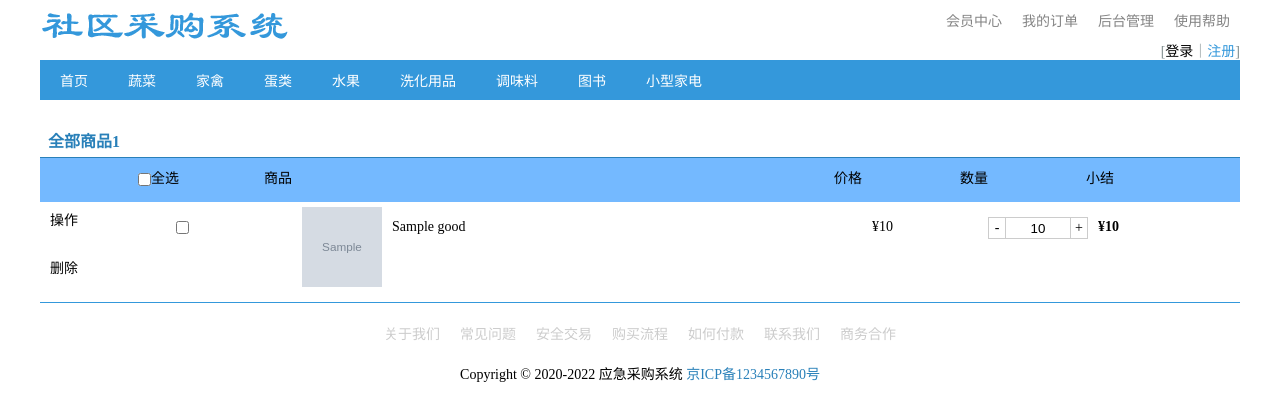
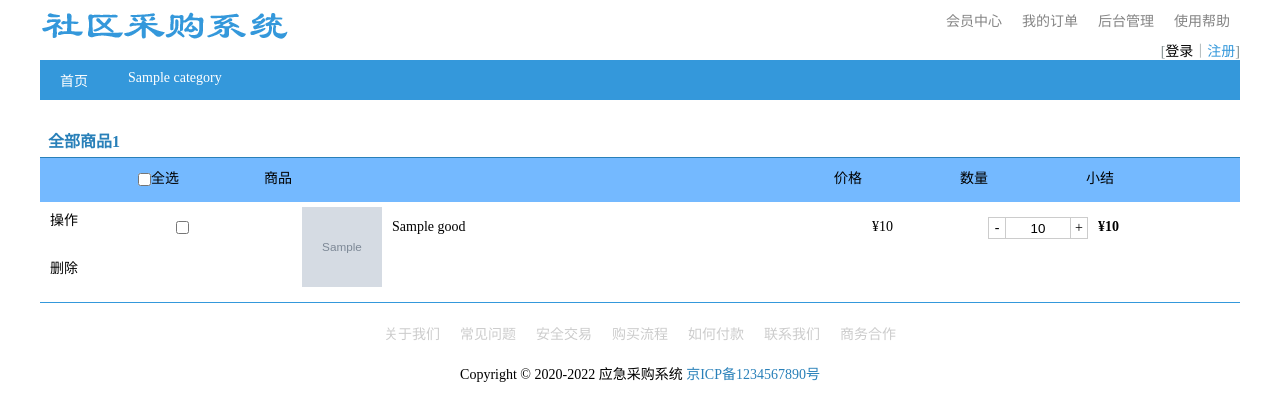
Before and after one commit to BlackCraft529/CommunityShoppingSystem, a Java web app: template src/main/webapp/WEB-INF/pages/jsp/shopCar.jsp in a window 1280 px wide. Shown: the top 420 px of the page. Run offline with Spring Boot 4, a stand-in JSP engine, Linux system fonts and the light colour scheme; the template is opened without the code that fills it: most values are stand-ins (such as "Sample title", 1, 10 or a date in 2020); grey boxes marked "Sample" are stand-in pictures; the project's own start-up code is not run, and a stand-in starts its controllers and pages.

Commit message:
修复导航栏BUG

```diff
--- a/src/main/java/cn/jsnu/css/controller/ShopCarController.java
+++ b/src/main/java/cn/jsnu/css/controller/ShopCarController.java
@@ -55,7 +55,6 @@ public class ShopCarController {
         User user = (User) session.getAttribute("user");
         JSONObject json = new JSONObject();
         if (user != null) {
-            System.out.println("goodsId" + goodsId + "成功加入购物车," + quantity + "件!");
             shopCartService.addShopCart(user.getUserId(), goodsId, quantity);
             json.put("status", true);
         } else {
@@ -73,7 +72,6 @@ public class ShopCarController {
     @RequestMapping("/deleteGoods")
     public @ResponseBody String deleteGoods(String goodsId, HttpSession session) {
         User user = (User) session.getAttribute("user");
-        System.out.println("goodsId" + goodsId + "\t成功删除购物车中商品,");
         shopCartService.deleteByUserIdAndGoodsId(user.getUserId(), goodsId);
         JSONObject json = new JSONObject();
         json.put("status", true);
@@ -89,7 +87,6 @@ public class ShopCarController {
     @RequestMapping("/updateGoodsQuantity")
     public @ResponseBody String increaseGoods(String goodsId, Integer quantity, HttpSession session) {
         User user = (User) session.getAttribute("user");
-        System.out.println("goodsId" + goodsId + "成功增加购物车中商品数量," + quantity + "件!");
         shopCartService.updateQuantityByUserIdAndGoodsId(user.getUserId(), goodsId, quantity);
         JSONObject json = new JSONObject();
         json.put("status", true);
--- a/src/main/java/cn/jsnu/css/controller/UserController.java
+++ b/src/main/java/cn/jsnu/css/controller/UserController.java
@@ -31,11 +31,10 @@ public class UserController {
      */
     @RequestMapping("/login")
     public String login(String phoneNum, String password, HttpSession session) {
-        //String md5Password = MD5Util.getSaltMD5(password);
         User user = userService.findUserByPhoneNumAndPassword(phoneNum, password);
         if (user != null) {
             session.setAttribute("user", user);
-            return "index";
+            return "redirect:/index";
         } else {
             return "login";
         }
--- a/src/main/webapp/WEB-INF/pages/jsp/shopCar.jsp
+++ b/src/main/webapp/WEB-INF/pages/jsp/shopCar.jsp
@@ -48,18 +48,11 @@
         <nav class="nav clearfix">
             <ul>
                 <li><a class="nav_item" href="<%=path%>/index">首页</a></li>
-                <li><a class="nav_item" href="">蔬菜</a></li>
-                <li><a class="nav_item" href="">家禽</a></li>
-                <li><a class="nav_item" href="">蛋类</a></li>
-                <li><a class="nav_item" href="">水果</a></li>
-                <li><a class="nav_item" href="">洗化用品</a></li>
-                <li><a class="nav_item" href="">调味料</a></li>
-                <li><a class="nav_item" href="">图书</a></li>
-                <li><a class="nav_item" href="<%=path%>/goods/goodsListCate?cateId=4aa9838573f44772849f888b7b994095">小型家电</a>
-                </li>
+                <c:forEach items="${categories}" var="category">
+                    <li><a class="nav_item" href="<%=path%>/goods/goodsListCate?cateId=${category.cateId}">${category.cateName}</a></li>
+                </c:forEach>
             </ul>
         </nav>
-
     </div>
 </header>
 <!--Header End-->
```
